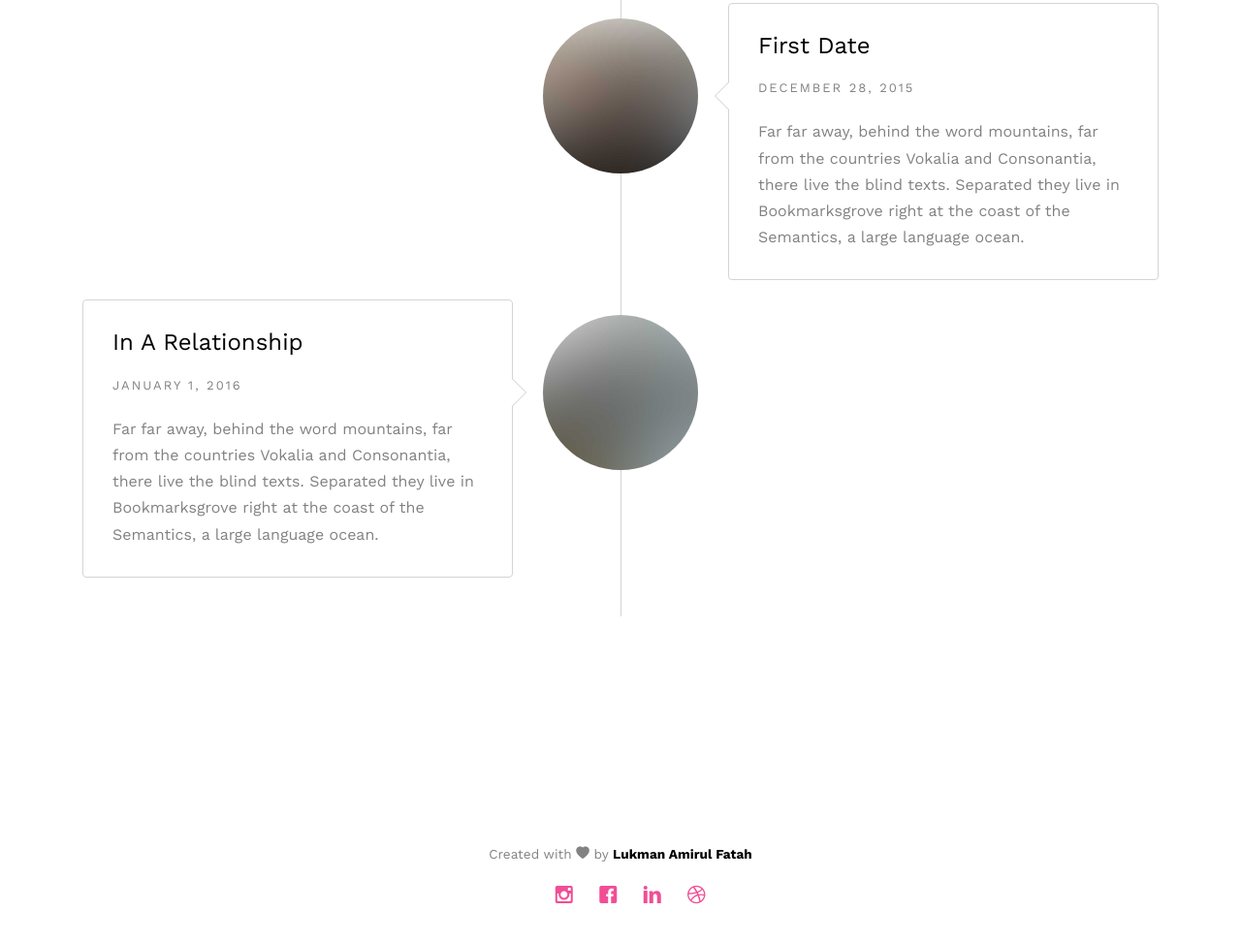
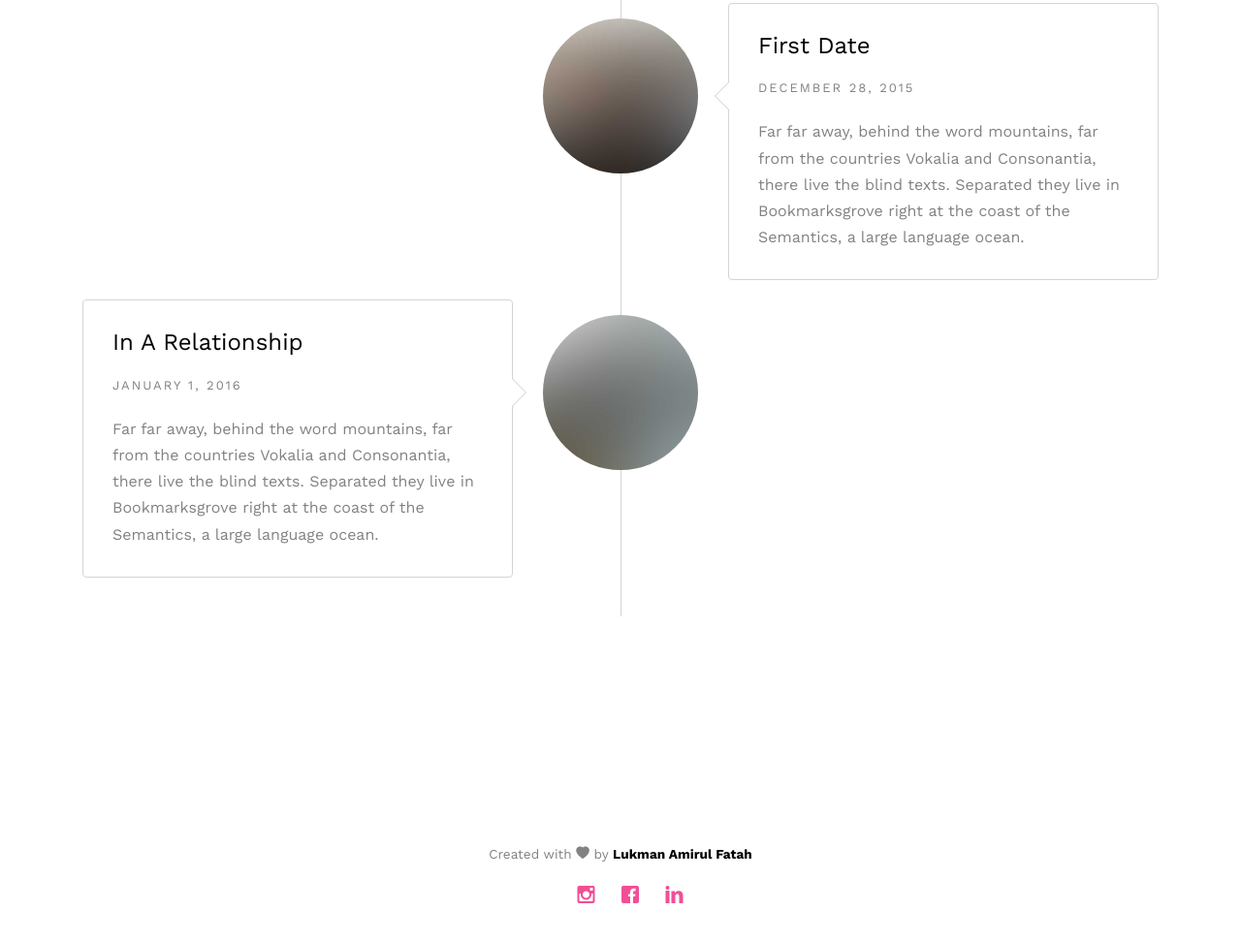
Before and after one commit to lukman1998/demoundangan.github.io, a plain HTML site: page about.html in a window 1280 px wide. Shown: the part 2023-2995 px from the top of the page at 97% size. Drawn offline with nearby package versions, Linux system fonts and the light colour scheme; files whose address does not match are found by name.

```diff
--- a/about.html
+++ b/about.html
@@ -218,10 +218,9 @@
 					</p>
 					<p>
 						<ul class="fh5co-social-icons">
-							<li><a href="#"><i class="icon-instagram"></i></a></li>
-							<li><a href="#"><i class="icon-facebook"></i></a></li>
+							<li><a href="https://www.instagram.com/biawakjantan_1/"target="_blank"><i class="icon-instagram"></i></a></li>
+							<li><a href="https://web.facebook.com/lukman.jmd"><i class="icon-facebook"target="_blank"></i></a></li>
 							<li><a href="https://www.linkedin.com/in/lukman-amirul-fatah-a94b361b2/" target="_blank"><i class="icon-linkedin"></i></a></li>
-							<li><a href="#"><i class="icon-dribbble"></i></a></li>
 						</ul>
 					</p>
 				</div>
```
Also changed, not shown: index.html (+1 -1 lines).
